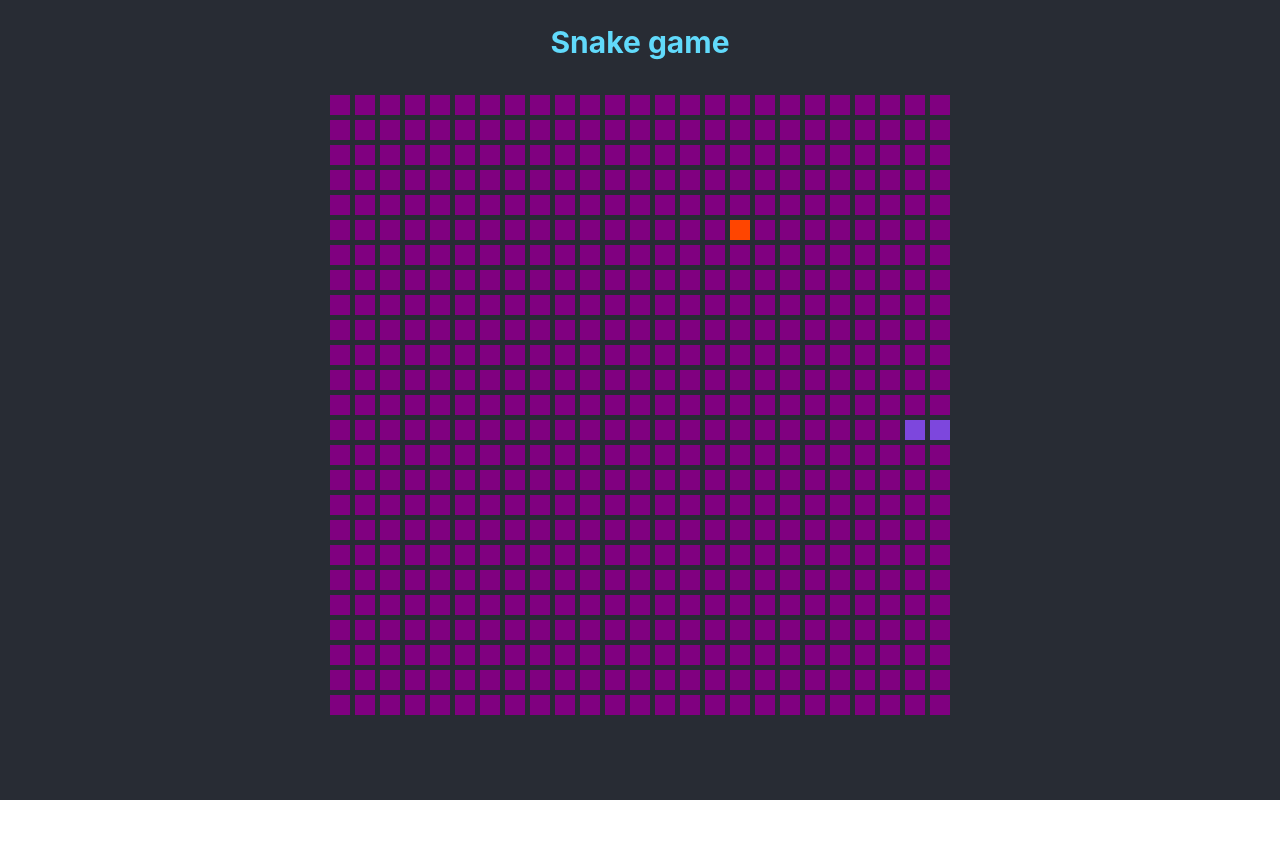
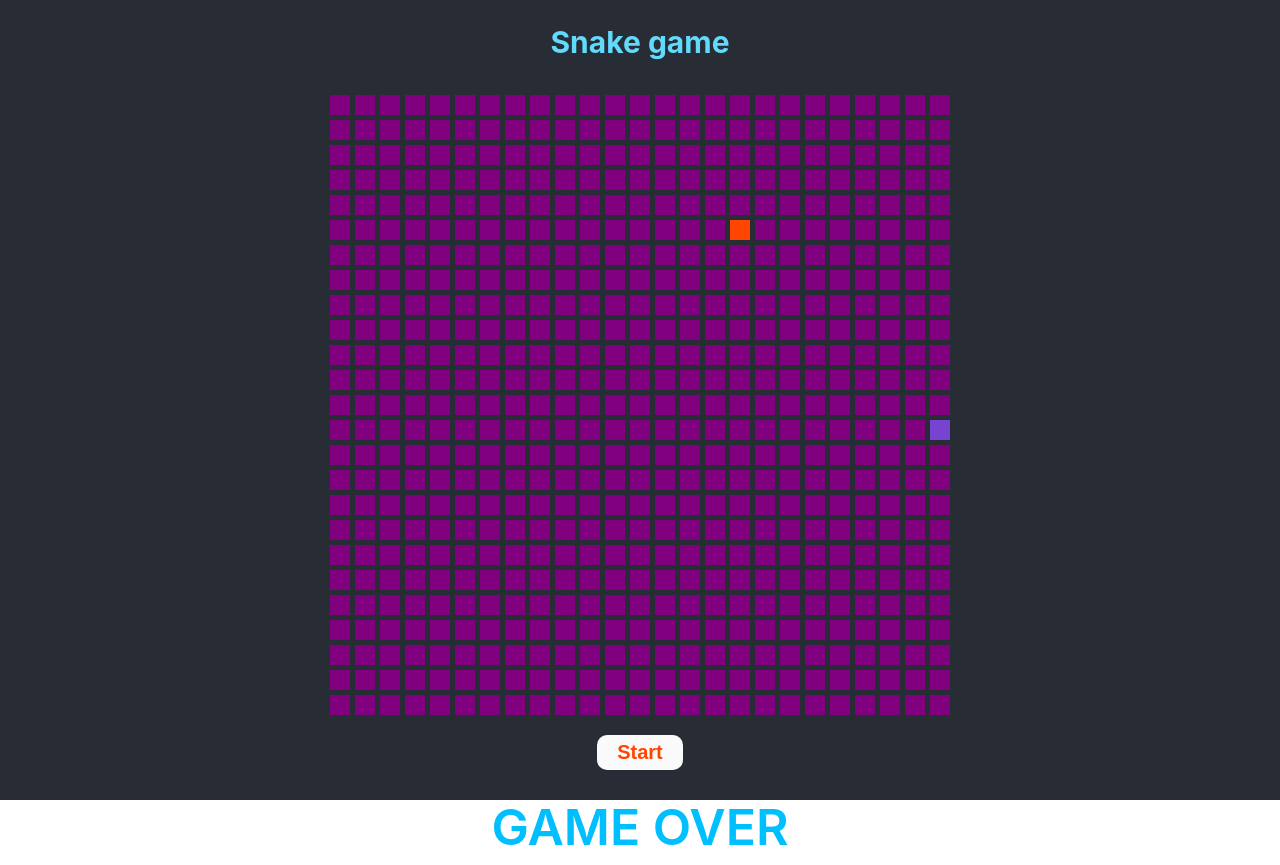
Before and after one commit to todorgarnev/snake-game, a React (Create React App) app: page / in a window 1280 px wide. Before the commit the page ends 800 px from the top, so only its background shows below. Built offline with nearby package versions, Linux system fonts and the light colour scheme.

Commit message:
Updated states; Updated snake moves; Added start button; Added game over message.

```diff
--- a/src/App.css
+++ b/src/App.css
@@ -28,7 +28,7 @@ h1 {
 
 .field .cell.snake {
   background-color: #7d47dd;
-  /* animation: snake-blink 1.2s infinite; */
+  animation: snake-blink 1.2s infinite;
 }
 
 .field .cell.food {
@@ -37,6 +37,34 @@ h1 {
   background-color: orangered;
 }
 
+.game-over {
+  font-size: 5em;
+  font-weight: 600;
+  color: deepskyblue;
+  text-transform: uppercase;
+}
+
+.start-game {
+  margin: 1em 0;
+  padding: 0.3em 1em;
+  border: none;
+  border-radius: 0.5em;
+  color: orangered;
+  background-color: #fafafa;
+  font-size: 2em;
+  font-weight: 600;
+  outline: none;
+}
+
+.start-game:hover {
+  cursor: pointer;
+  transform: scale(1.05);
+}
+
+.start-game:active {
+  transform: scale(0.95);
+}
+
 @keyframes snake-blink {
   0% { opacity: 100%; }
   50% { opacity: 50% }
--- a/src/App.tsx
+++ b/src/App.tsx
@@ -6,39 +6,34 @@ import "./App.css";
 
 function App() {
   const [field, setField] = useState<Cell[]>(getField(25));
-  const [food, setFood] = useState<Cell>(getCell(cellType.food));
-  const [snakeHead, setSnakeHead] = useState<Cell[]>([getCell(cellType.snake)]);
-  const [prevSnakeHead, setPrevSnakeHead] = useState<Cell>(snakeHead[0]);
-  // const [snakeBody, setSnakeBody] = useState<Cell[]>([]);
+  const [food, setFood] = useState<Cell>(getCell(cellType.food, 25));
+  const [snake, setSnake] = useState<Cell[]>([getCell(cellType.snake, 25)]);
   const [direction, setDirection] = useState<Direction>(Direction.Right);
+  const [speed, setSpeed] = useState<number>(500);
   const [isGameOn, setIsGameOn] = useState<boolean>(true);
 
-  // refactor the rendundant states
-  // rename some of the existing states
   // add a check if food and snake are not in the same spot
-  // start button
   // add result counter
-  // add game over text
 
   const handleKeyPress = useCallback((event: KeyboardEvent): void => {
     switch (event.key) {
       case ArrowType.ArrowUp:
-        if (direction !== Direction.Down) {
+        if (direction !== Direction.Down && direction !== Direction.Top) {
           setDirection(Direction.Top);
         }
         break;
       case ArrowType.ArrowRight:
-        if (direction !== Direction.Left) {
+        if (direction !== Direction.Left && direction !== Direction.Right) {
           setDirection(Direction.Right);
         }
         break;
       case ArrowType.ArrowDown:
-        if (direction !== Direction.Top) {
+        if (direction !== Direction.Top && direction !== Direction.Down) {
           setDirection(Direction.Down);
         }
         break;
       case ArrowType.ArrowLeft:
-        if (direction !== Direction.Right) {
+        if (direction !== Direction.Right && direction !== Direction.Left) {
           setDirection(Direction.Left);
         }
         break;
@@ -50,40 +45,38 @@ function App() {
 
   useEffect(() => {
     document.addEventListener("keydown", handleKeyPress);
-    setField(updateField(field, food, snakeHead[0]));
+    setField(updateField(field, food, ...snake));
 
-    return () => {
-      document.removeEventListener("keydown", handleKeyPress);
-    }
+    return () => document.removeEventListener("keydown", handleKeyPress);
   }, [handleKeyPress]);
 
   useEffect(() => {
-    if (isInField(snakeHead[0], field)) {
-      if (isFoodEaten(snakeHead[0], food)) {
-        setSnakeHead((prevSnakeHead: Cell[]) => [
-          ...prevSnakeHead,
+    if (isInField(snake[0], field)) {
+      if (isFoodEaten(snake[0], food)) {
+        setSnake((snake: Cell[]) => [
+          ...snake,
           {
             x: food.x,
             y: food.y,
             type: cellType.snake
           }
         ]);
-        setFood(getCell(cellType.food));
+        setFood(getCell(cellType.food, 25));
       }
-      setField(updateField(field, food, prevSnakeHead, ...snakeHead));
+      setField(updateField(field, food, ...snake));
     } else {
       setIsGameOn(false);
     }
-  }, [snakeHead]);
+  }, [snake]);
 
   useInterval(() => {
-    setSnakeHead(moveSnake(snakeHead, direction));
-    setPrevSnakeHead({
-      x: snakeHead[snakeHead.length - 1].x,
-      y: snakeHead[snakeHead.length - 1].y,
-      type: cellType.empty
-    });
-}, isGameOn ? 150 : null);
+    setSnake(moveSnake(snake, direction));
+  }, isGameOn ? speed : null);
+
+  const onButtonClick = (): void => {
+    setIsGameOn(true);
+    setSnake([getCell(cellType.snake, 25)]);
+  };
 
   return (
     <div className="app">
@@ -92,6 +85,16 @@ function App() {
       <div className="field">
         {field.map((cell: Cell, index: number) => <div className={`cell ${cell.type}`} key={index}></div>)}
       </div>
+
+      {
+        !isGameOn &&
+        <>
+          <button className="start-game" onClick={() => onButtonClick()}>Start</button>
+          <div className="game-over">game over</div>
+        </>
+      }
+
+
     </div>
   );
 }
--- a/src/utils.ts
+++ b/src/utils.ts
@@ -3,6 +3,7 @@ import { Cell, cellType, Direction } from "./models";
 export const getField = (fieldSize: number): Cell[] => {
   const arr: Cell[] = [];
 
+  // maybe update with for in
   for (let i = 0; i < fieldSize; i++) {
     for (let y = 0; y < fieldSize; y++) {
       arr.push({
@@ -16,24 +17,24 @@ export const getField = (fieldSize: number): Cell[] => {
   return arr;
 };
 
-export const getCell = (cellType: cellType): Cell => ({
-    x: Math.floor(Math.random() * Math.floor(24)),
-    y: Math.floor(Math.random() * Math.floor(24)),
+export const getCell = (cellType: cellType, fieldSize: number): Cell => ({
+  x: Math.floor(Math.random() * Math.floor(fieldSize - 1)),
+  y: Math.floor(Math.random() * Math.floor(fieldSize - 1)),
     type: cellType,
 });
 
 export const updateField = (field: Cell[], ...cells: Cell[]): Cell[] => {
   const updatedField: Cell[] = [...field];
 
-  cells.forEach((cell: Cell) => {
-    const matchedFieldCell: number = field.findIndex((fieldCell: Cell) => fieldCell.x === cell.x && fieldCell.y === cell.y);
+  updatedField.forEach((fieldCell: Cell) => {
+    const matchedCell: Cell | undefined = cells.find((cell: Cell) => fieldCell.x === cell.x && fieldCell.y === cell.y);
 
-    if (matchedFieldCell >= 0) {
-      updatedField[matchedFieldCell] = {
-        x: cell.x,
-        y: cell.y,
-        type: cell.type
-      };
+    if (matchedCell) {
+      fieldCell.x = matchedCell.x;
+      fieldCell.y = matchedCell.y;
+      fieldCell.type = matchedCell.type;
+    } else if (fieldCell.type === cellType.snake) {
+      fieldCell.type = cellType.empty;
     }
   });
 
```
Also changed, not shown: 1 other file (tests, documents, lock files or other folders).
